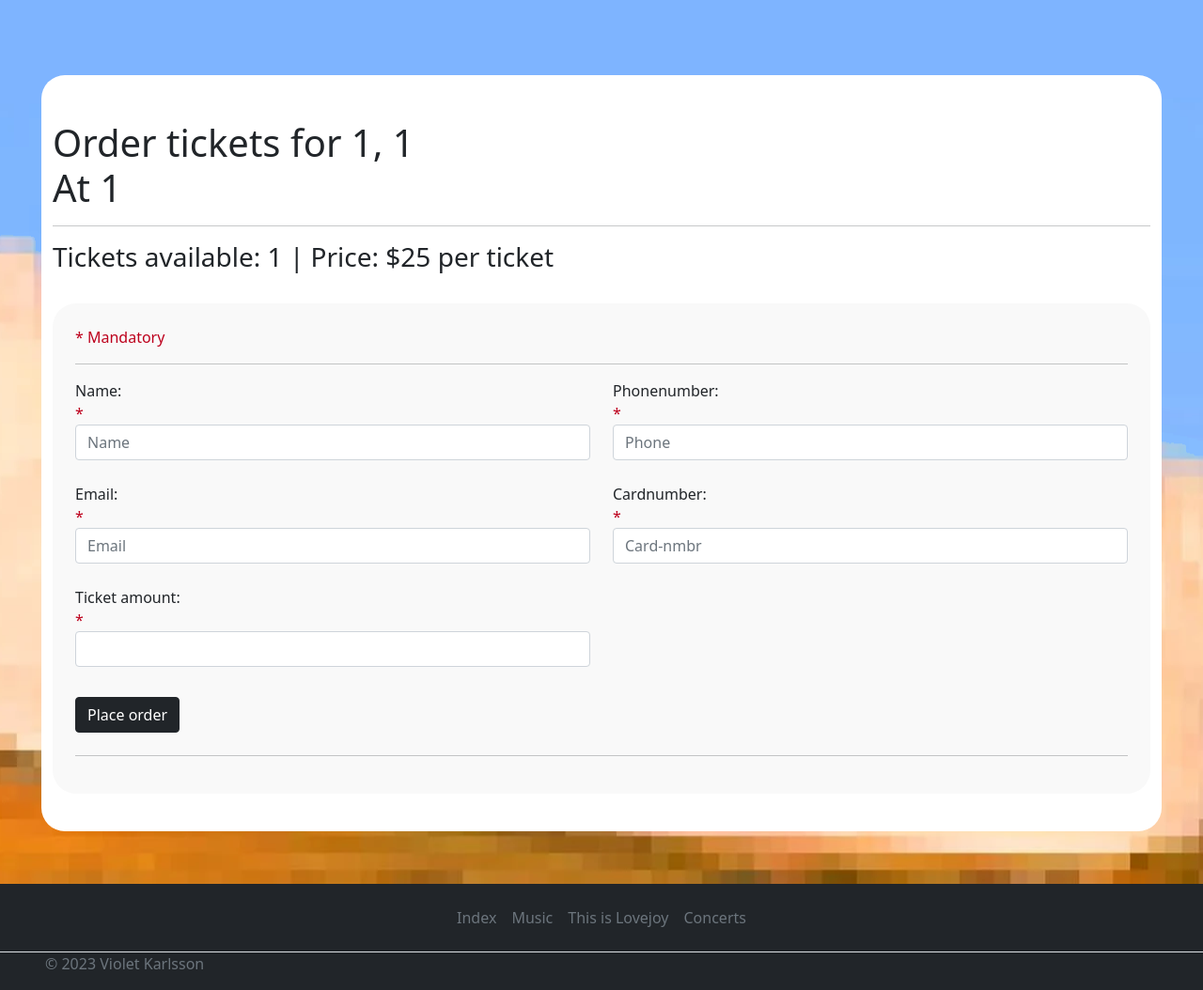
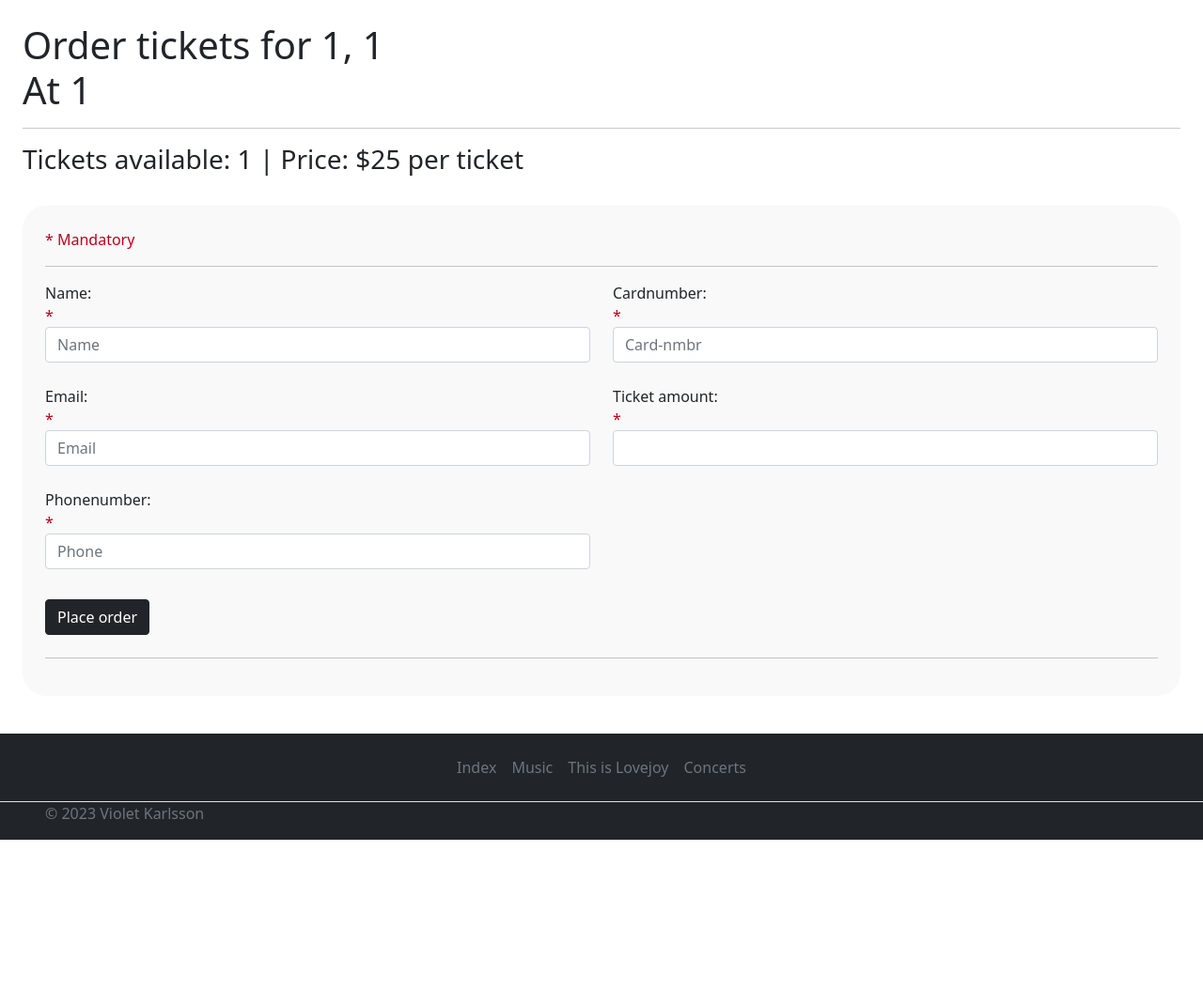
Before and after one commit to CUBE-The-Final-Shape/Lovejoy_Bandwebsite_Violet_Karlsson, a PHP site: page /order.php in a window 1280 px wide. Shown: the part 67-1121 px from the top of the page at 94% size. After the commit the page ends 961 px from the top, so only its background shows below. Run offline with PHP 8.4, Linux system fonts and the light colour scheme; the visitor is signed in with stand-in values (Sample User, id 1).

Commit message:
Update order.php

```diff
--- a/order.php
+++ b/order.php
@@ -86,29 +86,29 @@ echo "<html>
              </div>
            </div>
            </nav>";
-echo "<div class='p-5 coverImage'>";
-echo "<input type='hidden' name='id' value='$id'><br>";
+echo "<div class='px-3'>";
+echo "<input type='hidden' name='id' value='$id'>";
 echo "<div class='row'>
-    <div class='col order m-2'><br>
+    <div class='col order mx-2'>
     <h1>Order tickets for <br class='d-lg-none'>".$date.", ".$town."<br> At ".$center."</h1><hr><h3>Tickets available: ".$tickets." | Price: $25 per ticket</h3><br>
     <form method='post' name='form1' class='albumDisplay' action='redirect.php'>
         <input type='hidden' name='date' value='$date'>
         <input type='hidden' name='town' value='$town'>
         <input type='hidden' name='center' value='$center'><span style='color: #bd001c;'>* Mandatory</span><hr>
-        <div class='row'>
-          <div class='col'>
+        <div class='row row-cols-1 row-cols-sm-2'>
+          <div class='col-sm'>
             <tr><td>Name: <span style='color: #bd001c;'><br>*$nameErr</span></td></tr>
             <input type='name' class='form-control' name='name' placeholder='Name'><br>
             <tr><td>Email: <span style='color: #bd001c;'><br>*$emailErr</span></td></tr>
             <input type='email' class='form-control' name='email' placeholder='Email'><br>
-            <tr><td>Ticket amount: <span style='color: #bd001c;'><br>*$ticketErr</span></td></tr>
-            <input type='number' class='form-control' id='qty' name='ticketamount' min='1'><br>
-          </div>
-          <div class='col'>
             <tr><td>Phonenumber: <span style='color: #bd001c;'><br>*$phoneErr</span></td></tr>
             <input type='tel' class='form-control' name='phone' placeholder='Phone'><br>
+          </div>
+          <div class='col-sm'>
             <tr><td>Cardnumber: <span style='color: #bd001c;'><br>*$cardErr</span></td></tr>
             <input type='payment' class='form-control' name='payment' placeholder='Card-nmbr'><br>
+            <tr><td>Ticket amount: <span style='color: #bd001c;'><br>*$ticketErr</span></td></tr>
+            <input type='number' class='form-control' id='qty' name='ticketamount' min='1'>
           </div>
         </div>
         ";
```
